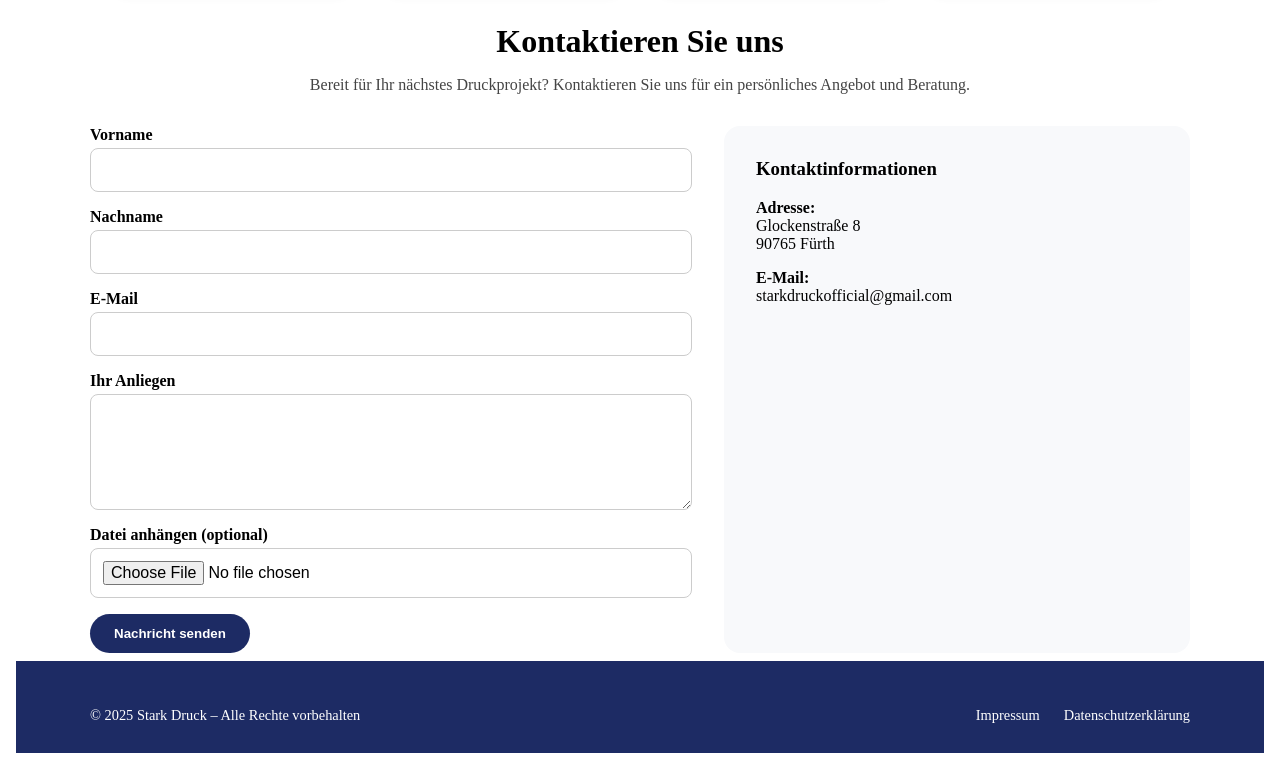
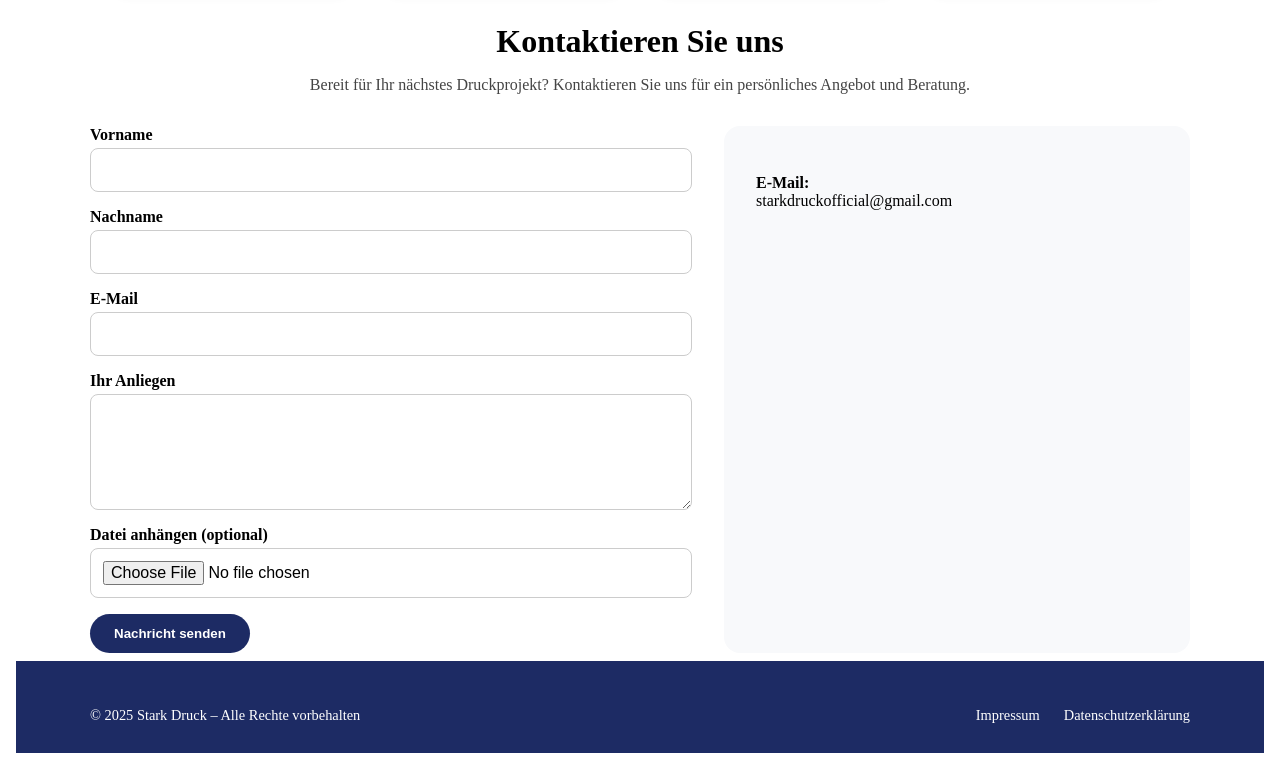
Before and after one commit to starkdruckofficial/starkdruckofficial.github.io, a plain HTML site: page index.html in a window 1280 px wide. Shown: the part 1004-1769 px from the top of the page. Drawn offline with Linux system fonts and the light colour scheme.

Commit message:
- Removed address otherwise Divya angry

```diff
--- a/index.html
+++ b/index.html
@@ -101,11 +101,6 @@
             </form>
 
             <div class="contact-info">
-                <h3>Kontaktinformationen</h3>
-                <p><strong>Adresse:</strong><br>
-                    Glockenstraße 8<br>
-                    90765 Fürth</p>
-
                 <p><strong>E-Mail:</strong><br>
                     starkdruckofficial@gmail.com</p>
             </div>
```
